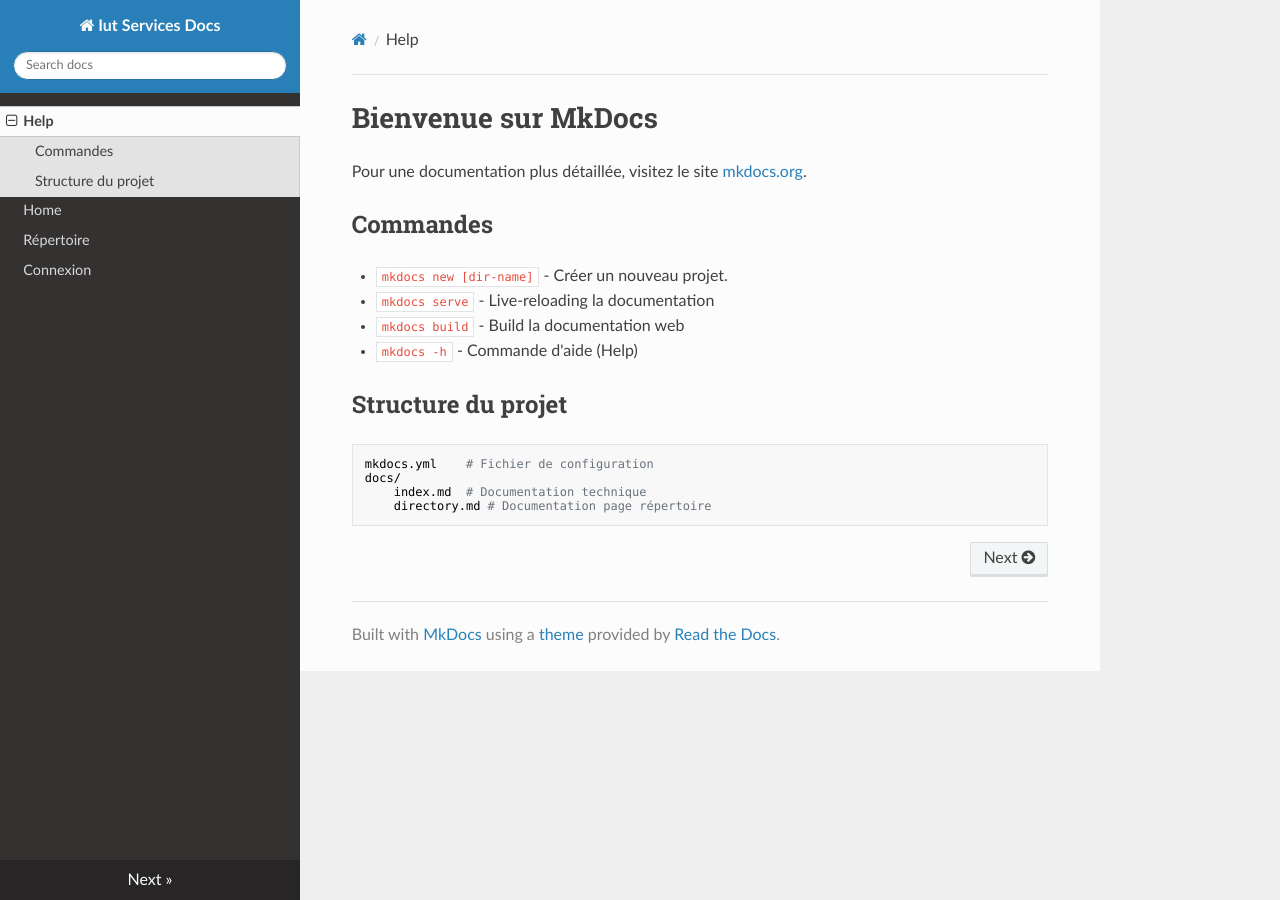
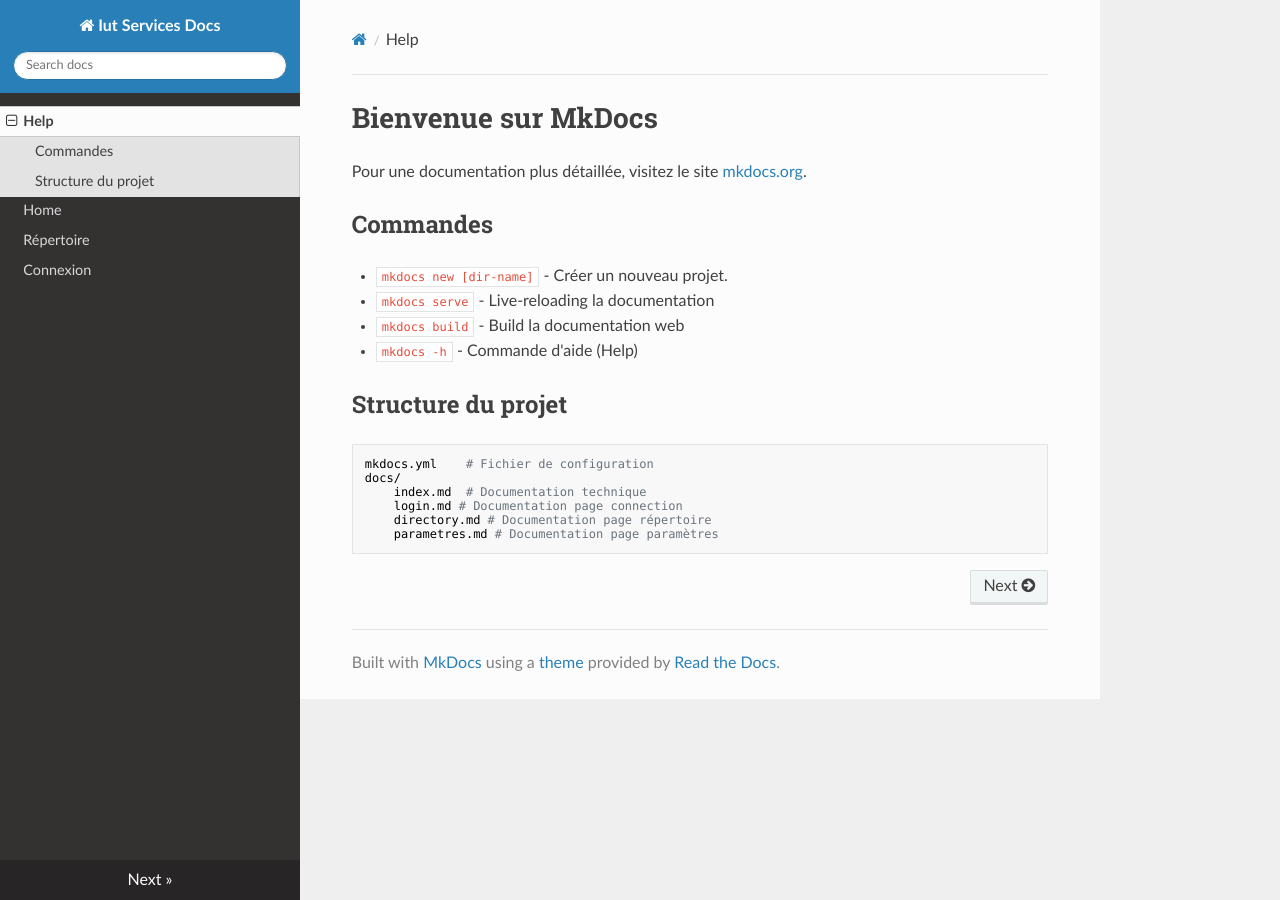
Before and after one commit to anthony-eluecque/iut-services-docs, an MkDocs documentation site: the page built from docs/index.md, in a window 1280 px wide. Built offline with MkDocs 1.6.1, drawn with Linux system fonts in a browser that asks for light colours; nearby versions of some CDN libraries.

Commit message:
Imp: clean docs + add pages in index

```diff
--- a/docs/index.md
+++ b/docs/index.md
@@ -14,4 +14,6 @@
     mkdocs.yml    # Fichier de configuration
     docs/
         index.md  # Documentation technique
+        login.md # Documentation page connection
         directory.md # Documentation page répertoire
+        parametres.md # Documentation page paramètres
```
Also changed, not shown: docs/parametre.md (+1 -1 lines).
